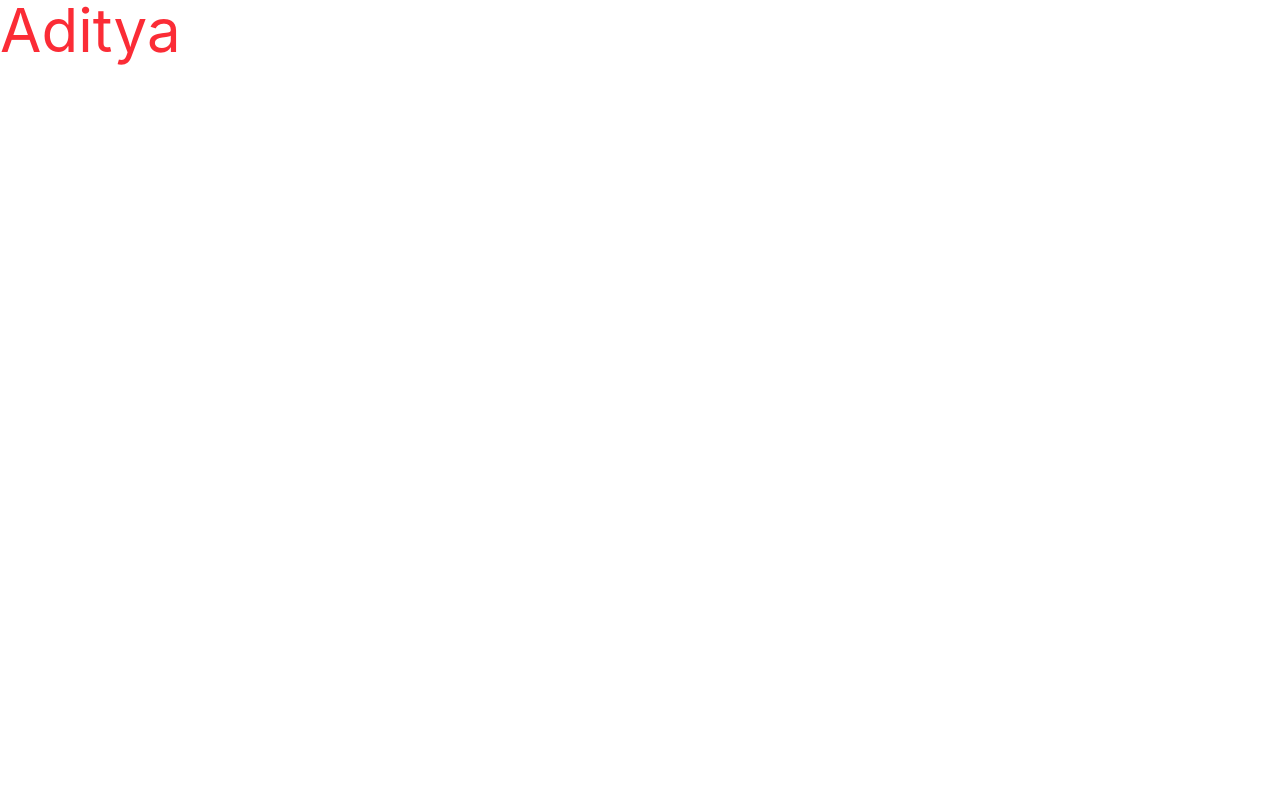
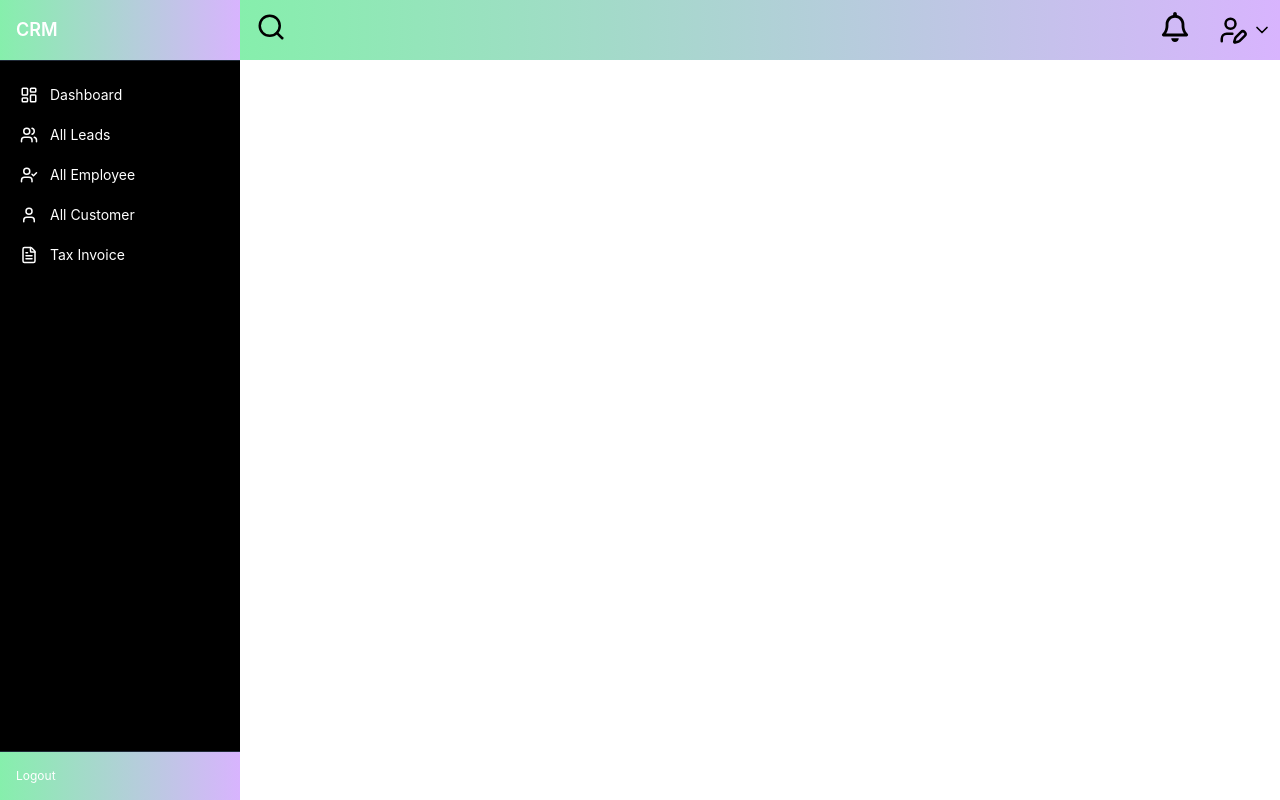
Before and after one commit to adityamishra009/CRM, a React (Vite) app: page / in a window 1280 px wide. Built offline with nearby package versions, Linux system fonts and the light colour scheme.

Commit message:
MainLayoutdone

```diff
--- a/package.json
+++ b/package.json
@@ -11,8 +11,12 @@
   },
   "dependencies": {
     "@tailwindcss/vite": "^4.2.2",
+    "clsx": "^2.1.1",
+    "lucide-react": "^1.7.0",
     "react": "^19.2.4",
     "react-dom": "^19.2.4",
+    "react-icons": "^5.6.0",
+    "reacticons": "^0.0.1",
     "tailwindcss": "^4.2.2"
   },
   "devDependencies": {
--- a/src/App.jsx
+++ b/src/App.jsx
@@ -1,9 +1,10 @@
 import React from 'react'
+import MainLayout from './Pages/MainLayout'
 
 const App = () => {
   return (
     <div>
-      <h1 className='text-6xl text-red-500'>Aditya</h1>
+      <MainLayout/>
     </div>
   )
 }
--- /dev/null
+++ b/src/Components/Navbar.jsx
@@ -0,0 +1,36 @@
+import React from 'react'
+import { FiSearch } from "react-icons/fi";
+import { FaRegBell } from "react-icons/fa6";
+import { UserPen } from 'lucide-react';
+import { ChevronDown } from 'lucide-react';
+
+const Navbar = () => {
+  return (
+    <div className='bg-[linear-gradient(to_right,var(--color-primary-1),var(--color-primary-2))] w-full'>
+        <div className='flex justify-between items-center py-1 px-2'>
+            <div className='p-2'>
+                <button className='hover:cursor-pointer hover:scale-105'>
+                    <FiSearch size={30}/>
+                </button>
+            </div>
+            <div className='flex gap-5'>
+                <div className='p-2'>
+                    <button className='hover:cursor-pointer hover:scale-105'>
+                       <FaRegBell size={30}/>
+                    </button>
+                </div>
+                <div className='flex items-center gap-1'>
+                    <button className='hover:cursor-pointer hover:scale-105'>
+                       <UserPen size={30}/>
+                    </button>
+                    <button className='hover:cursor-pointer hover:scale-105'>
+                       <ChevronDown size={20}/>
+                    </button>
+                </div>
+            </div>
+        </div>
+    </div>
+  )
+}
+
+export default Navbar
--- /dev/null
+++ b/src/Components/Sidebar.jsx
@@ -0,0 +1,75 @@
+import { useState } from "react";
+import { Menu, X } from "lucide-react";
+import clsx from "clsx";
+import { sidebarMenu } from "../Constant/SidebarMenu";
+
+export default function Sidebar() {
+  const [open, setOpen] = useState(false);
+
+  return (
+    <>
+      {/* Mobile button */}
+      <button
+        onClick={() => setOpen(true)}
+        className="md:hidden fixed top-4 left-4 z-50 p-2 bg-[var(--color-bg)] border border-[var(--color-border)] rounded text-[var(--color-text)]">
+        <Menu size={18} />
+      </button>
+
+      {/* Overlay */}
+      {open && (
+        <div
+          onClick={() => setOpen(false)}
+          className="fixed inset-0 bg-black/30 z-40 md:hidden"
+        />
+      )}
+
+      {/* Sidebar */}
+      <aside
+        className={clsx(
+          "fixed top-0 left-0 z-50 h-screen w-60",
+          "bg-[var(--color-bg)] ",
+          "flex flex-col",
+          "transition-transform duration-300",
+          open ? "translate-x-0" : "-translate-x-full",
+          "md:translate-x-0"
+        )}
+      >
+        {/* Header */}
+        <div className="flex items-center justify-between px-4 py-4 border-b border-[var(--color-border)] bg-[linear-gradient(to_right,var(--color-primary-1),var(--color-primary-2))]">
+          <h1 className="text-lg font-semibold text-[var(--color-text)] ">
+            CRM
+          </h1>
+          <button
+            className="md:hidden text-[var(--color-text)]"
+            onClick={() => setOpen(false)}
+          >
+            <X size={18} />
+          </button>
+        </div>
+
+        {/* Menu (scrollable) */}
+        <nav className="flex-1 overflow-y-auto px-2 py-4">
+          <ul className="space-y-1">
+            {sidebarMenu.map((item) => {
+              const Icon = item.icon;
+
+              return (
+                <li key={item.name}>
+                  <button className="w-full flex items-center gap-3 px-3 py-2 rounded text-sm text-[var(--color-text)] hover:bg-[linear-gradient(to_right,var(--color-primary-1),var(--color-primary-2))] cursor-pointer">
+                    <Icon size={18} />
+                    {item.name}
+                  </button>
+                </li>
+              );
+            })}
+          </ul>
+        </nav>
+
+        {/* Footer */}
+        <div className="p-4 border-t border-[var(--color-border)] text-xs text-[var(--color-text)] bg-[linear-gradient(to_right,var(--color-primary-1),var(--color-primary-2))]">
+          <button>Logout</button>
+        </div>
+      </aside>
+    </>
+  );
+}
--- /dev/null
+++ b/src/Constant/SidebarMenu.js
@@ -0,0 +1,15 @@
+import {
+  LayoutDashboard,
+  Users,
+  UserCheck,
+  User,
+  FileText,
+} from "lucide-react";
+
+export const sidebarMenu = [
+  { name: "Dashboard", icon: LayoutDashboard },
+  { name: "All Leads", icon: Users },
+  { name: "All Employee", icon: UserCheck },
+  { name: "All Customer", icon: User },
+  { name: "Tax Invoice", icon: FileText },
+];
--- /dev/null
+++ b/src/Pages/MainLayout.jsx
@@ -0,0 +1,24 @@
+import Sidebar from "../Components/Sidebar";
+import Navbar from "../Components/Navbar";
+
+export default function MainLayout({ children }) {
+  return (
+    <div>
+      {/* Sidebar */}
+      <Sidebar />
+
+      {/* Right side (shift everything) */}
+      <div className="md:ml-60">
+
+        {/* Navbar */}
+        <Navbar />
+
+        {/* Content */}
+        <div className="p-4">
+          {children}
+        </div>
+
+      </div>
+    </div>
+  );
+}
--- a/src/index.css
+++ b/src/index.css
@@ -1 +1,10 @@
 @import "tailwindcss";
+
+:root {
+  --color-primary-1: #86efac; /* green-300 */
+  --color-primary-2: #d8b4fe; /* purple-300 */
+
+  --color-bg: #000000;  /* black */
+  --color-text: #ffffff; /* white */
+  --color-border: #1f2937; /* dark gray */
+}
```
Also changed, not shown: 1 other file (tests, documents, lock files or other folders).
